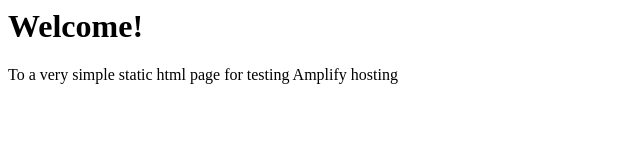
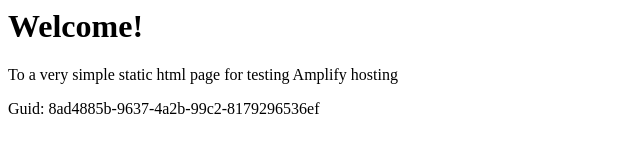
Before and after one commit to aws-aemilia-mxp/Github-PR-Commit-Integration-Test-DoNotTouch-Gith-P5X5MO5I-v1-prod-eu-south-1, a website: page src/index.html in a window 1280 px wide. Shown: the whole page, without its empty margins (0-640 px from the left). Drawn offline with Linux system fonts and the light colour scheme.

Commit message:
commit from integ tests

```diff
--- a/src/index.html
+++ b/src/index.html
@@ -1,3 +1,5 @@
+
+
 <html lang="en">
 
 <head>
@@ -10,6 +12,6 @@
 <body>
     <h1>Welcome!</h1>
     <p>To a very simple static html page for testing Amplify hosting</p>
-</body>
+    <p>Guid: 8ad4885b-9637-4a2b-99c2-8179296536ef</p></body>
 
 </html>
```
